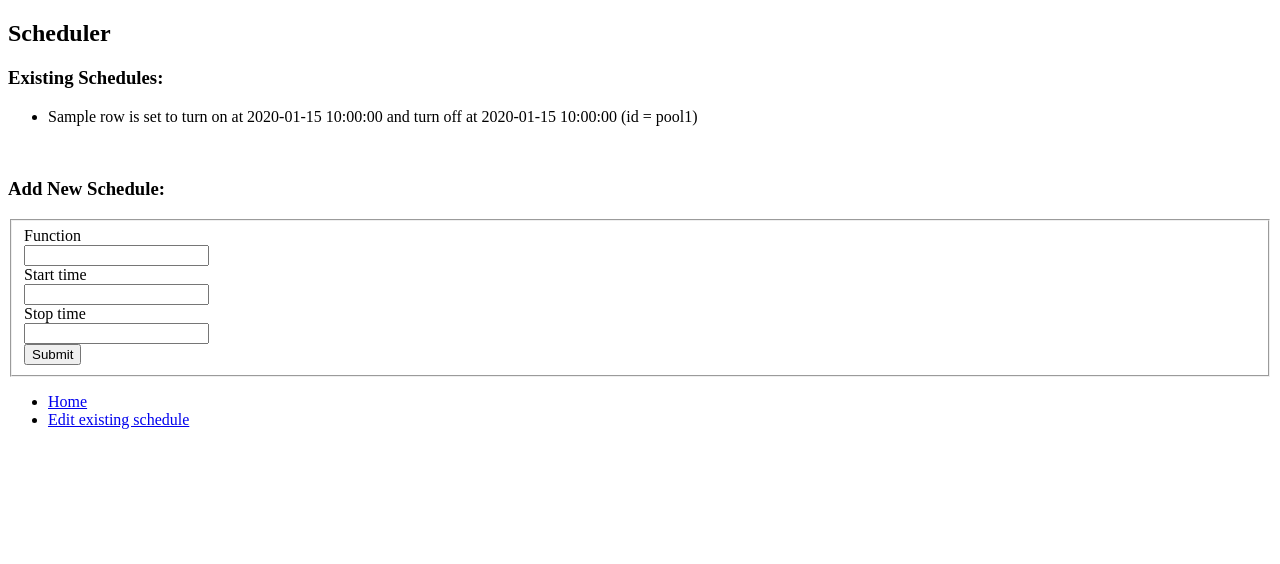
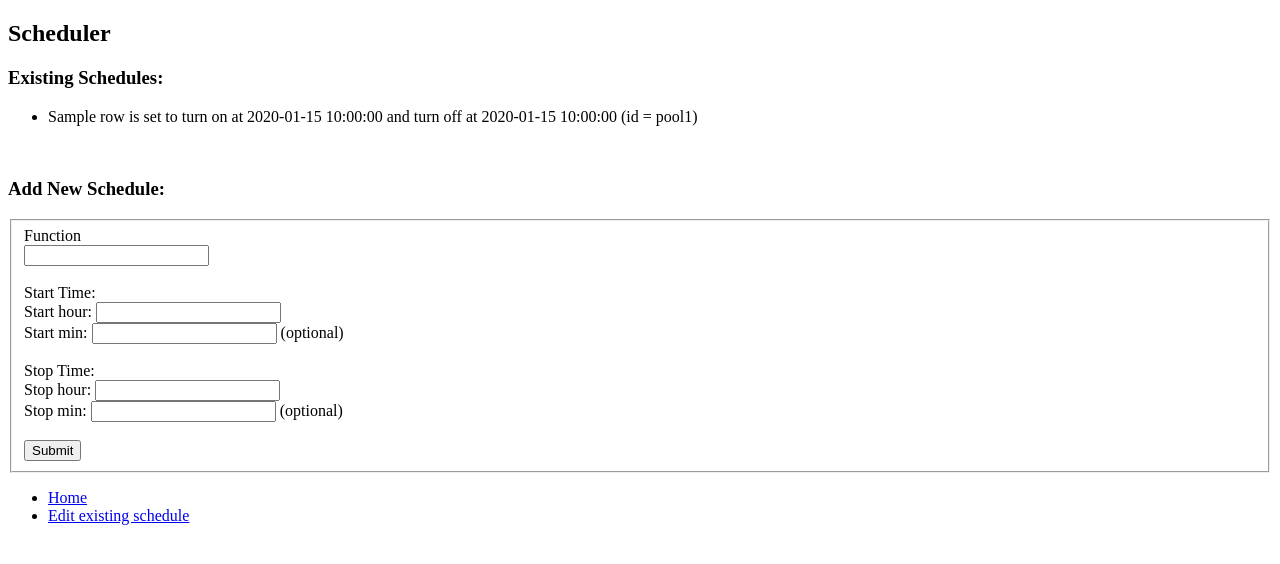
Before and after one commit to ch4bes/poolPal, a Python web app: template code/templates/scheduler.html in a window 1280 px wide. Shown: the top 564 px of the page. Run offline with Jinja, Linux system fonts and the light colour scheme; the template is opened without the code that fills it: most values are stand-ins (such as "Sample title", 1, 10 or a date in 2020); form fields are guessed from the names that the template uses.

Commit message:
Update scheduler.html to include new form items
Updated to replace start/stop values with new start/stop hour/minute items from schedulerform.py

```diff
--- a/code/templates/scheduler.html
+++ b/code/templates/scheduler.html
@@ -60,11 +60,19 @@
         {{ form.function.label }}<br>
         {{ form.function }}<br>
 
-        {{ form.startTime.label }}<br>
-        {{ form.startTime }}<br>
+        <br>
 
-        {{ form.stopTime.label }}<br>
-        {{ form.stopTime }}<br>
+        Start Time:<br>
+        {{ form.startHour.label }}: {{ form.startHour }}<br>
+        {{ form.startMin.label }}: {{ form.startMin }} (optional)<br>
+
+        <br>
+
+        Stop Time:<br>
+        {{ form.stopHour.label }}: {{ form.stopHour }}<br>
+        {{ form.stopMin.label }}: {{ form.stopMin }} (optional)<br>
+
+        <br>
 
         {{ form.submit }}
       </fieldset>
```
